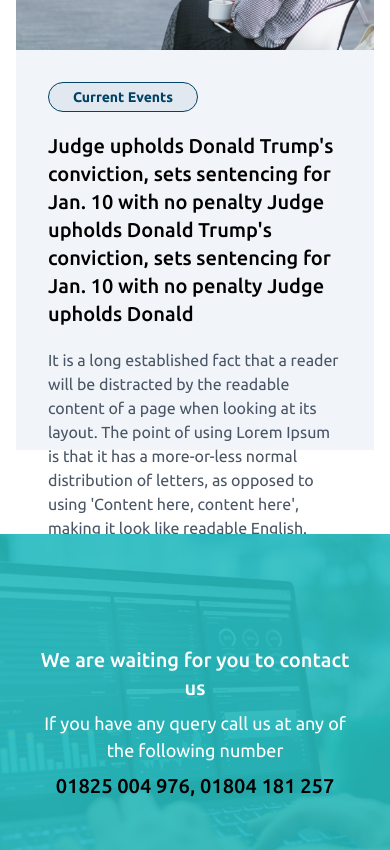
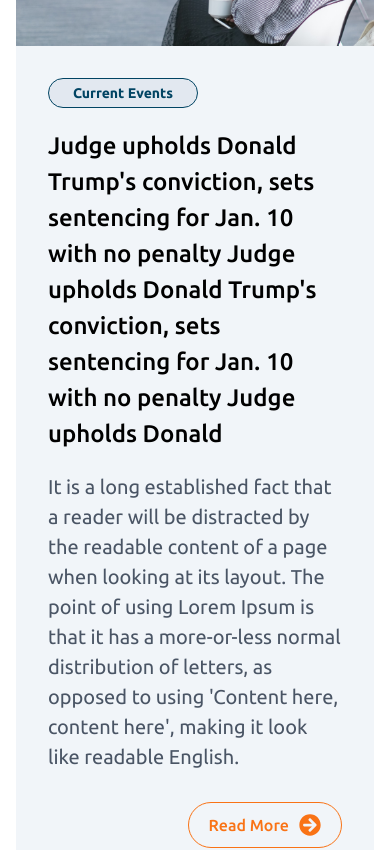
Before and after one commit to shakib97itis/edtech-platform, a React (Vite) app: page / in a window 390 px wide. Shown: the part 10920-11770 px from the top of the page. Built offline with nearby package versions, Linux system fonts and the light colour scheme.

Commit message:
Refactor LatestNews section: replace static heading with HeadingSecondaryLeft component, enhance layout, and update button implementation for improved modularity and responsiveness

```diff
--- a/src/components/sections/latestNews/LatestNews.jsx
+++ b/src/components/sections/latestNews/LatestNews.jsx
@@ -1,41 +1,42 @@
 import React from "react";
 import lnewsImg from "../../../assets/lnews.cbfeea1c.png";
+import HeadingSecondaryLeft from "../../common/headings/HeadingSecondaryLeft";
+import Button from "../../common/button/Button";
+import { FaArrowCircleRight } from "react-icons/fa";
 
 const LatestNews = () => {
   return (
     <section className="py-[60px] md:py-[130px]">
       <div className="container mx-auto px-[16px] md:px-[40px]">
         <div className="mb-[50px]">
-          <div className="mb-[50px]">
-            <h3 className="mb-4 text-3xl font-bold">Latest News </h3>
-            <div className="bg-accent-500 h-1 w-[100px]"></div>
-          </div>
+          <HeadingSecondaryLeft>Latest News</HeadingSecondaryLeft>
         </div>
 
-        <div className="mb-6 flex flex-col md:mb-8 md:flex-row">
-          <div className="w-full md:w-[45%]">
+        <div className="mb-6 flex flex-col lg:flex-row">
+          <div className="h-[400px] w-full overflow-hidden rounded-t-3xl lg:h-auto lg:w-[45%] lg:rounded-tr-none lg:rounded-bl-3xl">
             <img
               alt="Latest News"
               loading="lazy"
               width="739"
               height="600"
               decoding="async"
-              className="h-[400px] w-full rounded-t-3xl object-cover md:rounded-tr-none md:rounded-bl-3xl"
+              className="h-full w-full object-cover"
               style={{ color: "transparent" }}
               src={lnewsImg}
             />
           </div>
-          <div className="flex h-[400px] w-full flex-col bg-slate-100 p-8 md:w-[55%]">
-            <span className="mb-[20px] w-[150px] rounded-full border bg-slate-200 px-3 py-1 text-center text-sm font-semibold text-[#014365]">
+
+          <div className="flex w-full flex-col bg-slate-100 p-8 lg:w-[55%]">
+            <span className="text-primary-700 mb-[20px] w-[150px] rounded-full border bg-slate-200 px-3 py-1 text-center text-sm font-semibold">
               Current Events
             </span>
 
-            <h3 className="font-ubuntu mb-[20px] text-xl font-medium">
+            <h3 className="font-ubuntu mb-[20px] text-[24px] font-medium">
               Judge upholds Donald Trump's conviction, sets sentencing for Jan.
               10 with no penalty Judge upholds Donald Trump's conviction, sets
               sentencing for Jan. 10 with no penalty Judge upholds Donald
             </h3>
-            <p className="mb-[30px] text-gray-600">
+            <p className="mb-[30px] text-[20px] leading-[1.5] text-gray-600">
               It is a long established fact that a reader will be distracted by
               the readable content of a page when looking at its layout. The
               point of using Lorem Ipsum is that it has a more-or-less normal
@@ -44,22 +45,13 @@
             </p>
 
             <a href="/news/" className="ms-auto">
-              <button className="flex items-center justify-center gap-2 rounded-full border border-[#F15B2D] px-4 py-2 text-[#F15B2D] transition-all duration-300 hover:border-[#FFCCBC] hover:bg-[#FFCCBC]">
-                Read More
-                <span className="rounded-full bg-[#F15B2D] p-1 text-[13px] text-white">
-                  <svg
-                    stroke="currentColor"
-                    fill="currentColor"
-                    strokeWidth="0"
-                    viewBox="0 0 448 512"
-                    height="1em"
-                    width="1em"
-                    xmlns="http://www.w3.org/2000/svg"
-                  >
-                    <path d="M190.5 66.9l22.2-22.2c9.4-9.4 24.6-9.4 33.9 0L441 239c9.4 9.4 9.4 24.6 0 33.9L246.6 467.3c-9.4 9.4-24.6 9.4-33.9 0l-22.2-22.2c-9.5-9.5-9.3-25 .4-34.3L311.4 296H24c-13.3 0-24-10.7-24-24v-32c0-13.3 10.7-24 24-24h287.4L190.9 101.2c-9.8-9.3-10-24.8-.4-34.3z" />
-                  </svg>
-                </span>
-              </button>
+              <Button
+                text={"Read More"}
+                variant={"btnTwo"}
+                className="mb-1 px-[20px] py-[10px]"
+              >
+                <FaArrowCircleRight className="text-[22px]" />
+              </Button>
             </a>
           </div>
         </div>
```
